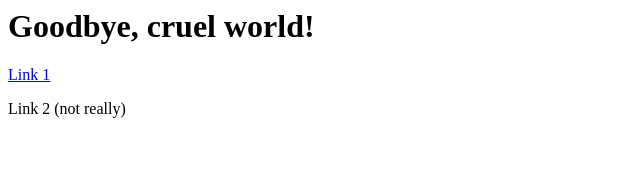
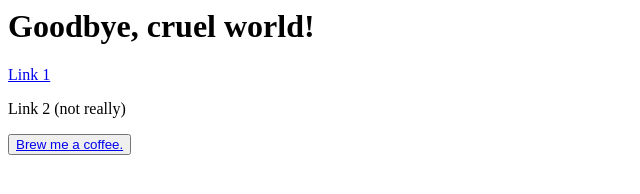
Before and after one commit to mrflamist/mrflamist, a plain HTML site: page index.html in a window 1280 px wide. Shown: the whole page, without its empty margins (0-640 px from the left). Drawn offline with Linux system fonts and the light colour scheme.

Commit message:
Added button
Added button so visitiors can request a coffee :)

```diff
--- a/index.html
+++ b/index.html
@@ -3,4 +3,5 @@
 <h1>Goodbye, cruel world!</h1>
 <a href="https://skipster1337.github.io/">Link 1</a>
 <p>Link 2 (not really)</p>
+<button type="button"><a href="teapot.html">Brew me a coffee.</a></button
 </html>
```
